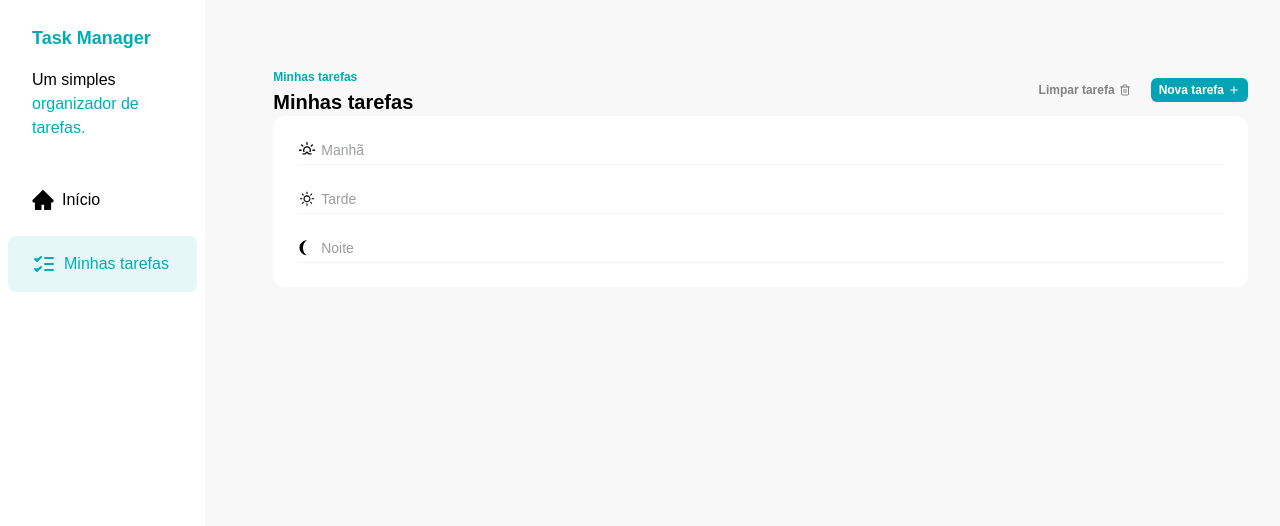
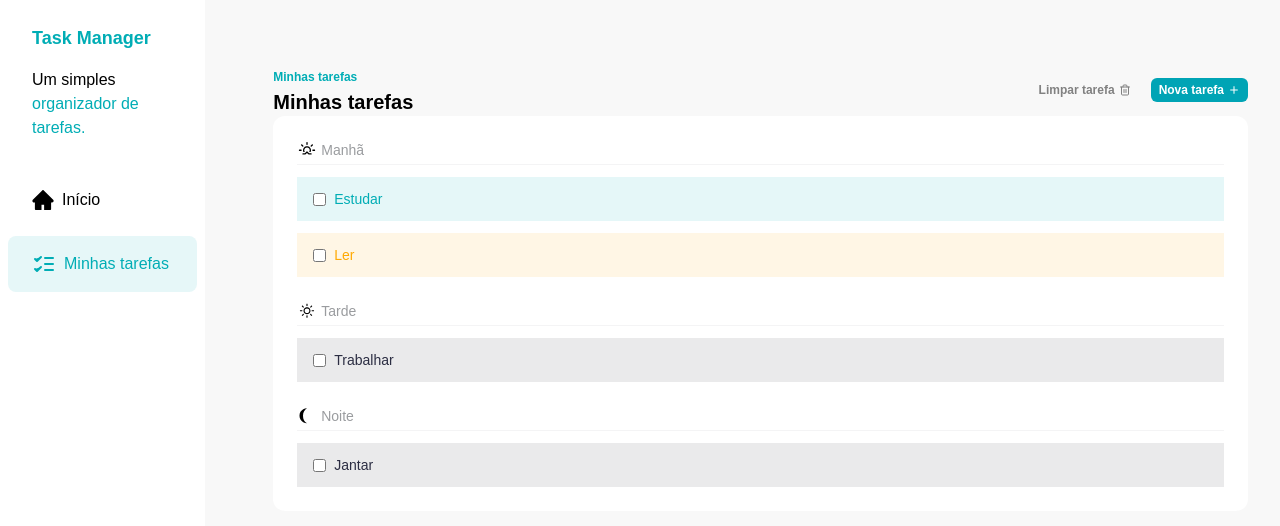
Before and after one commit to diogofernandoj/task-manager, a React (Vite) app: page / in a window 1280 px wide. Shown: the top 526 px of the page. Built offline with nearby package versions, Linux system fonts and the light colour scheme; a web font is replaced by a local one.

Commit message:
feat: ensure tasks are listed on Tasks component

```diff
--- /dev/null
+++ b/src/components/TaskItem.tsx
@@ -0,0 +1,32 @@
+import { ITask } from './Tasks'
+
+interface TaskItemProps {
+  task: ITask
+}
+
+const TaskItem = ({ task }: TaskItemProps) => {
+  const getStatusClasses = () => {
+    if (task.status === 'done') {
+      return 'bg-[#00ADB5] bg-opacity-10 text-[#00ADB5]'
+    }
+
+    if (task.status === 'doing') {
+      return 'bg-[#FFAA04] bg-opacity-10 text-[#FFAA04]'
+    }
+
+    if (task.status === 'todo') {
+      return 'bg-[#35383E] bg-opacity-10 text-[#2B2D42]'
+    }
+  }
+
+  return (
+    <div
+      className={`flex px-4 py-3 text-sm items-center gap-2 ${getStatusClasses()}`}
+    >
+      <input type="checkbox" />
+      <p>{task.title}</p>
+    </div>
+  )
+}
+
+export default TaskItem
--- a/src/components/Tasks.tsx
+++ b/src/components/Tasks.tsx
@@ -4,8 +4,49 @@ import { IoMdAdd } from 'react-icons/io'
 import { WiSunrise, WiDaySunny } from 'react-icons/wi'
 import { WiMoonWaningCrescent4 } from 'react-icons/wi'
 import TasksSeparator from './TasksSeparator'
+import { useState } from 'react'
+import TaskItem from './TaskItem'
+
+export interface ITask {
+  id: number
+  title: string
+  description: string
+  time: 'morning' | 'afternoon' | 'evening'
+  status: 'todo' | 'doing' | 'done'
+}
 
 const Tasks = () => {
+  const [tasks] = useState<ITask[]>([
+    {
+      id: 1,
+      title: 'Estudar',
+      description: 'lorem ipsum',
+      time: 'morning',
+      status: 'done',
+    },
+    {
+      id: 2,
+      title: 'Ler',
+      description: 'lorem ipsum',
+      time: 'morning',
+      status: 'doing',
+    },
+    {
+      id: 3,
+      title: 'Trabalhar',
+      description: 'lorem ipsum',
+      time: 'afternoon',
+      status: 'todo',
+    },
+    {
+      id: 4,
+      title: 'Jantar',
+      description: 'lorem ipsum',
+      time: 'evening',
+      status: 'todo',
+    },
+  ])
+
   return (
     <div className="py-16 px-8 w-full">
       <div className="flex justify-between">
@@ -29,10 +70,20 @@ const Tasks = () => {
       <div className="bg-white rounded-xl p-6">
         <div className="space-y-3">
           <TasksSeparator title="Manhã" icon={<WiSunrise size={20} />} />
+          {tasks
+            .filter((task) => task.time === 'morning')
+            .map((task) => (
+              <TaskItem key={task.id} task={task} />
+            ))}
         </div>
 
         <div className="space-y-3 my-6">
           <TasksSeparator title="Tarde" icon={<WiDaySunny size={20} />} />
+          {tasks
+            .filter((task) => task.time === 'afternoon')
+            .map((task) => (
+              <TaskItem key={task.id} task={task} />
+            ))}
         </div>
 
         <div className="space-y-3">
@@ -40,6 +91,11 @@ const Tasks = () => {
             title="Noite"
             icon={<WiMoonWaningCrescent4 size={20} />}
           />
+          {tasks
+            .filter((task) => task.time === 'evening')
+            .map((task) => (
+              <TaskItem key={task.id} task={task} />
+            ))}
         </div>
       </div>
     </div>
```
